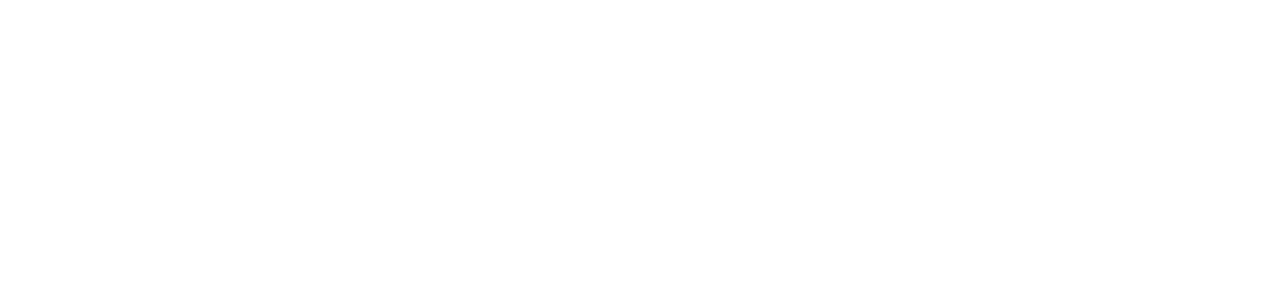
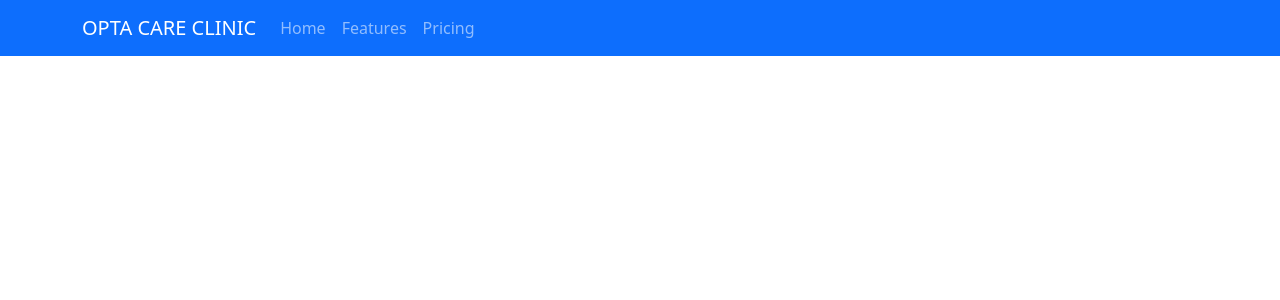
Before and after one commit to dev-rahim/react-opta-care-clinic, a React (Create React App) app: page / in a window 1280 px wide. Shown: the top 300 px of the page. Built offline with nearby package versions, Linux system fonts and the light colour scheme.

Commit message:
added react router

```diff
--- a/src/App.js
+++ b/src/App.js
@@ -1,9 +1,21 @@
+import { BrowserRouter, Route, Routes } from 'react-router-dom';
 import './App.css';
+import Home from './Components/Home/Home';
+import Login from './Components/Login/Login';
+import NotFound from './Components/NotFound/NotFound';
 
 function App() {
   return (
     <div className="App bg-light">
 
+      <BrowserRouter>
+        <Routes>
+          <Route path='/' element={<Home />} />
+          <Route path='/home' element={<Home />} />
+          <Route path='/login' element={<Login />} />
+          <Route path='*' element={<NotFound />} />
+        </Routes>
+      </BrowserRouter>
     </div>
   );
 }
--- /dev/null
+++ b/src/Components/Home/Home.js
@@ -0,0 +1,15 @@
+import React from 'react';
+import { BrowserRouter, Route, Routes } from 'react-router-dom';
+import App from '../../App';
+import MenuBar from '../Shared/Menubar/MenuBar';
+
+const Home = () => {
+    return (
+        <div>
+            <MenuBar />
+
+        </div>
+    );
+};
+
+export default Home;
--- /dev/null
+++ b/src/Components/Login/Login.js
@@ -0,0 +1,11 @@
+import React from 'react';
+
+const Login = () => {
+    return (
+        <div>
+            <h2>Login</h2>
+        </div>
+    );
+};
+
+export default Login;
--- /dev/null
+++ b/src/Components/NotFound/NotFound.js
@@ -0,0 +1,11 @@
+import React from 'react';
+
+const NotFound = () => {
+    return (
+        <div>
+            <h2>Page not found</h2>
+        </div>
+    );
+};
+
+export default NotFound;
--- a/src/Components/Shared/Menubar/MenuBar.js
+++ b/src/Components/Shared/Menubar/MenuBar.js
@@ -6,7 +6,7 @@
         <div>
             <Navbar bg="primary" variant="dark">
                 <Container>
-                    <Navbar.Brand href="#home">Navbar</Navbar.Brand>
+                    <Navbar.Brand href="#home">OPTA CARE CLINIC</Navbar.Brand>
                     <Nav className="me-auto">
                         <Nav.Link href="#home">Home</Nav.Link>
                         <Nav.Link href="#features">Features</Nav.Link>
```
